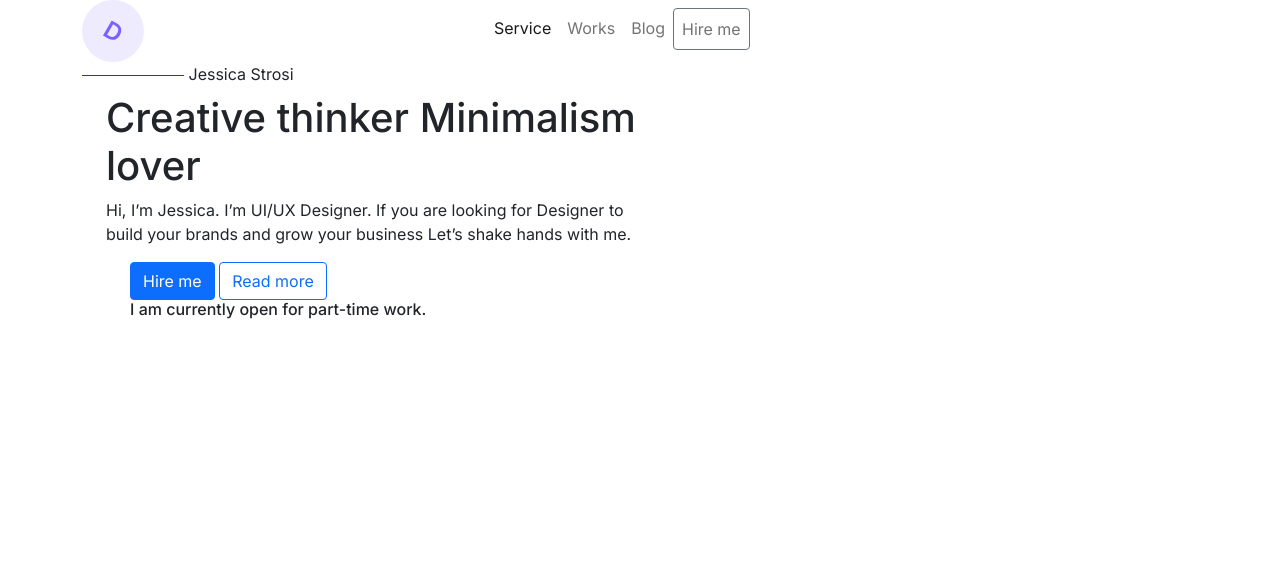
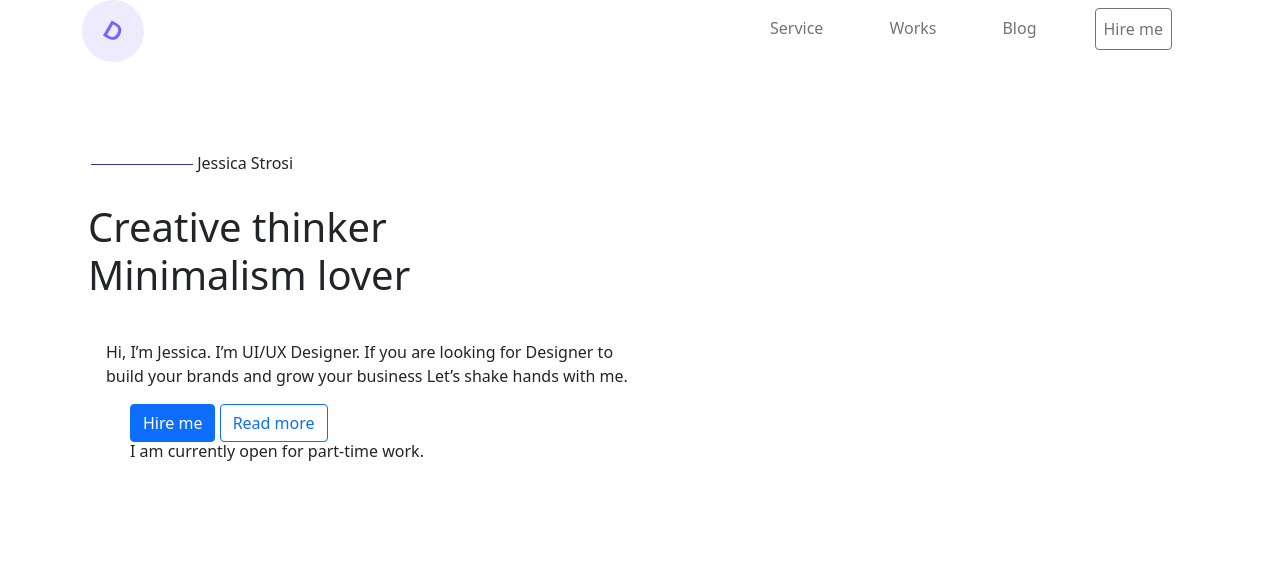
Before and after one commit to raulcamano/proyecto-por-equipo-template, a plain HTML site: page index.html in a window 1280 px wide. Drawn offline with nearby package versions, Linux system fonts and the light colour scheme.

Commit message:
se acomodan partes del inicio
se acomodan partes del inicio

```diff
--- a/css/styles.css
+++ b/css/styles.css
@@ -1,9 +1,8 @@
-body{
+.body{
     font-family: 'Inter', sans-serif;
 }
-.h6{
+.container-inicio{
   color: blue;
-
 }
 
 .person-girl{
--- a/index.html
+++ b/index.html
@@ -8,7 +8,8 @@
     <title>Ditch</title>
     <!-- CSS only -->
     <link href="https://cdn.jsdelivr.net/npm/bootstrap@5.1.3/dist/css/bootstrap.min.css" rel="stylesheet"
-        integrity="sha384-1BmE4kWBq78iYhFldvKuhfTAU6auU8tT94WrHftjDbrCEXSU1oBoqyl2QvZ6jIW3" crossorigin="anonymous">
+        integrity="sha384-1BmE4kWBq78iYhFldvKuhfTAU6auU8tT94WrHftjDbrCEXSU1oBoqyl2QvZ6jIW3" crossorigin="anonymous"
+        style="color: blue;">
     <link rel="preconnect" href="https://fonts.googleapis.com">
     <link rel="preconnect" href="https://fonts.gstatic.com" crossorigin>
     <link href="https://fonts.googleapis.com/css2?family=Inter:wght@400;500;600;700&display=swap" rel="stylesheet">
@@ -30,22 +31,24 @@
                     </div>
                     <div class="col-sm-8">
                         <nav class="navbar navbar-expand-lg navbar-light">
-                            <div class="container-fluid">
+                            <div class="container-inicio">
                             <ul class="navbar-nav me-auto mb-5 mb-lg-0">
                                 <li class="nav-item">
-                                        <a class="nav-link active" aria-current="page" href="#">Service </a>
+                                    <a class="nav-link " aria-current="page" href="#" style="margin-left:300px;">Service </a>
                                 </li>
                                 <li class="nav-item">
-                                        <a class="nav-link" aria-current="page" href="#">Works</a>
+                                    <a class="nav-link" aria-current="page" href="#" style="margin-left:50px;">Works</a>
                                 </li>
                                 <li class="nav-item">
-                                        <a class="nav-link" aria-current="page" href="#">Blog</a>
+                                    <a class="nav-link" aria-current="page" href="#" style="margin-left:50px;">Blog</a>
                                 </li>
                                 <li class="nav-item">
-                                        <a class="nav-link btn btn-outline-secondary" aria-current="page" href="#">Hire
+                                    <a class="nav-link btn btn-outline-secondary" aria-current="page" href="#"
+                                        style="margin-left:50px;">Hire
                                         me</a>
                                 </li>
                             </ul>
+                        </div>
                     </div>
                     </nav>
                 </div>
@@ -56,7 +59,7 @@
         <div class="header-bottom">
             <div class="container header-line">
                 <div class="row">
-                    <div class="col-sm-3">
+                    <div class="col-sm-3" style="margin-left: 9px; margin-top:89px ;">
                         <img src="img/Line 11.svg" h5> Jessica Strosi <h5>
 
                     </div>
@@ -70,8 +73,9 @@
                         <div class="container header-table">
                             <div class="col-sm-6 woodies-text-center">
                                 <div>
-                <h1> Creative thinker Minimalism lover</h1>
-                <p> Hi, I’m Jessica. I’m UI/UX Designer. If you are looking for Designer to build your brands and grow
+                                    <h1 style="margin-left: -18px; margin-top: 20px ; margin-right: 60px; margin-bottom: 41px;"> Creative thinker Minimalism lover</h1>
+                                    <p> Hi, I’m Jessica. I’m UI/UX Designer. If you are looking for Designer to build
+                                        your brands and grow
                                         your business Let’s shake hands with me.</p>
                                 </div>
                                 <div class="person-girl"></div>
```
Lines whose indentation alone changed are shown as unchanged.
